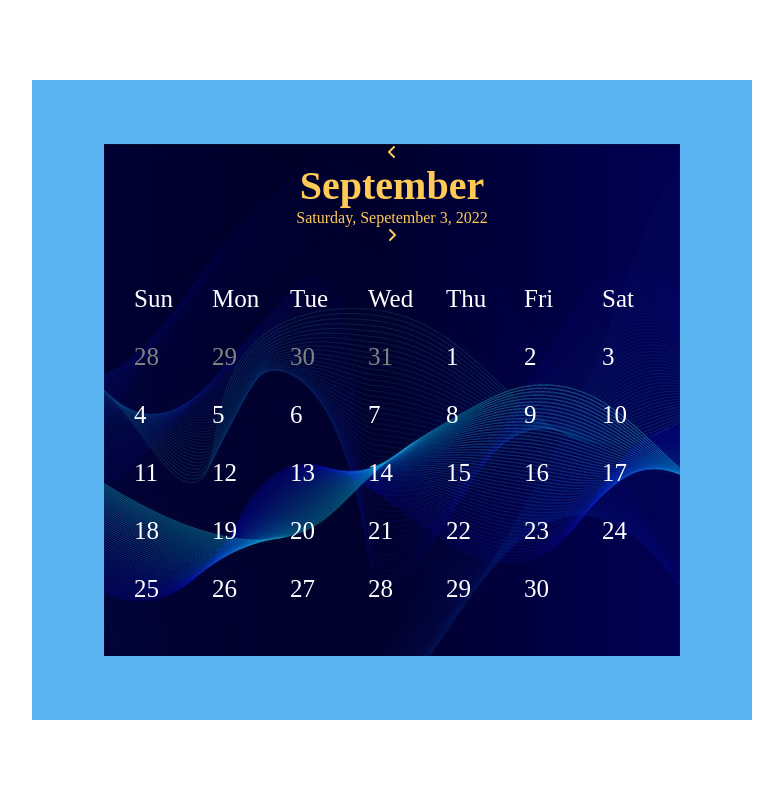
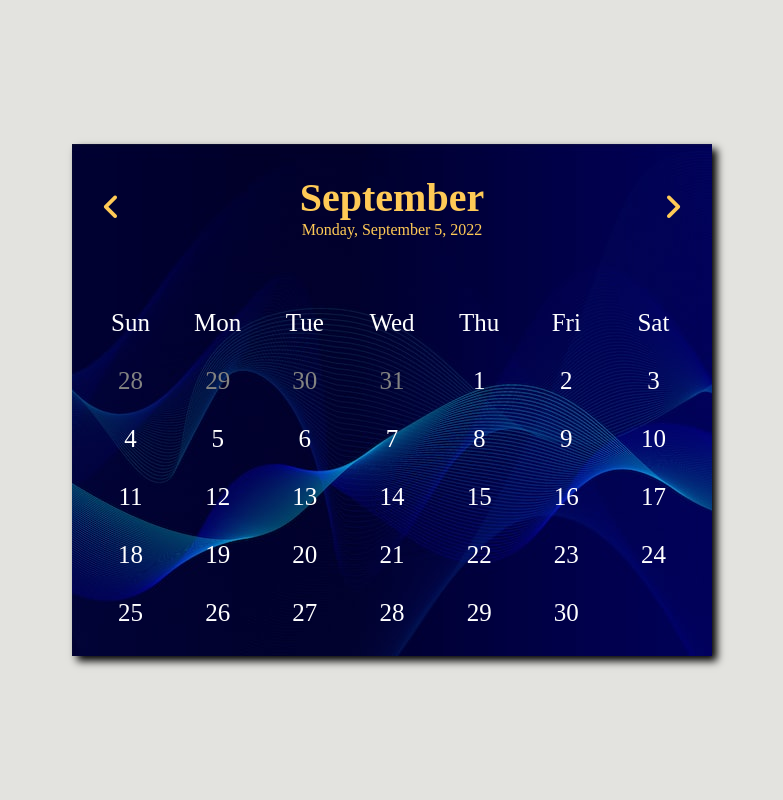
Before and after one commit to FarzanaChowdhury/The_Nerds_Cafe, a PHP site: page /calender.html in a window 1280 px wide. Shown: the whole page, without its empty margins (248-1031 px from the left). Run offline with PHP 8.4, Linux system fonts and the light colour scheme.

Commit message:
Calender structure complete

```diff
--- a/CSS/style.css
+++ b/CSS/style.css
@@ -10,27 +10,33 @@
     display:flex;
     justify-content: center;
     align-items: center;
+    background-color: #e3e3df;
 }
 
 .calender{
-width:45rem;
+width:60rem;
 height : 40rem;
-background-color: rgb(91, 179, 241);
+/* background-color: rgb(91, 179, 241); */
 display: flex;
 justify-content: center;
 align-items: center;
 }
 .month{
-    width : 80%;
+    width : 40rem;
     height : 80%;
     /* background-color: #02256a9c; */
     background-image: url('../Images/Blue-bg2.jpg');
     background-blend-mode: overlay;
+    box-shadow: 5px 5px 8px;
 }
 .month-name{
     /* background-color: #02246a; */
     text-align: center;
     color:#ffca56;
+    display : flex;
+    justify-content: space-between;
+    align-items: center;
+    padding: 30px;
 }
 .dates{
     display :grid;
@@ -39,17 +45,17 @@ align-items: center;
     font-size: 25px;
     margin: 40px 30px;
     color: white;
-
+   text-align: center;
 }
 .prev-date{
     color :#838381;
 }
-/* .events{
+#events{
     background-color: #02246a;
-    width : 150px;
-    height : 0;
-    /* display:none;
-} */
+    width : 28rem;
+    height : 32rem;
+    display: none;
+}
 .sdate:hover{
     color:#ffca56;
     cursor : pointer;
@@ -58,3 +64,25 @@ align-items: center;
 .sdate:hover ~ .dates{
     transform:translateX(-300px);
 }
+input[type=text] {
+    border-bottom: 2px solid rgb(54, 54, 54);
+    background-color: #83838147;
+    color: #f7f7f7;
+    font-size: 2rem;
+    width: 90%;
+   margin: 8px;
+  }
+  input[type=submit]
+  {
+    background-color: #1106a7b8;
+    color: #e3e3df;
+    font-size: 1.5rem;
+    margin: 8px;
+    padding: 5px;
+    border: none;
+  }
+  input[type=text]:not(:focus){
+border:none;
+border-bottom: 2px solid rgb(85, 85, 85);
+background-color:#02246a ;
+  }
--- a/JS/calender.js
+++ b/JS/calender.js
@@ -2,20 +2,38 @@ function move() {
     //  month.style.transform = "translateX(-50px)";
     //  month.style.transitionDuration ="1.3s";
 
-     eventt.style.height="auto";
-      eventt.style.transform="scale(2,2)";
+    eventt.style.display = "block";
      eventt.style.transitionDuration="3s";
-
+     month.style.boxShadow="5px 5px 8px";
 
     console.log("clicked");
+}
 
-
-}
+const eventt=document.getElementById("events");
 
 const date = document.getElementsByClassName('sdate');
 const month = document.getElementsByClassName('month')[0];
-const eventt= document.getElementsByClassName("events")[0];
+
+const inp = document.getElementById("sub");
+inp.addEventListener("click",function(){
+    inp.style.display="none";
+})
+
+const add = document.getElementById("write");
+add.addEventListener("click",function(){
+    inp.style.display="block";
+
+})
 for (var i = 0; i < date.length; i++)
-// { date[i].addEventListener("click", move);
-{date[i].addEventListener("click", move);
+{
+    date[i].addEventListener("click", move);
 }
+
+const months=[ "January","February","March","April","May","June","July","August","September","October","November","December"];
+const days =["Sunday","Monday","Tuesday","Thursday","Friday","Saturday"];
+const today=new Date()
+document.querySelector(".month h1").innerHTML=months[today.getMonth()];
+document.querySelector("#m").innerHTML=months[today.getMonth()];
+document.querySelector("#d").innerHTML=today.getDate();
+document.querySelector("#day").innerHTML=days[today.getDay()];
+document.querySelector("#year").innerHTML=today.getFullYear();
--- a/calender.html
+++ b/calender.html
@@ -15,10 +15,18 @@
         <div class="calender">
             <div class="month">
                 <div class="month-name">
-                    <i class="fas fa-angle-left prev"></i>
-                    <h1 style="font-size:40px;">September</h1>
-                    <p>Saturday, Sepetember 3, 2022</p>
-                    <i class="fas fa-angle-right next"></i>
+                    <i class="fas fa-angle-left prev" style="font-size:30px"></i>
+                    <div class="t-date">
+                        <h1 style="font-size:40px;"></h1>
+                    <p><span id="day"></span>,
+                        <span id="m"></span>
+                        <span id="d"></span>,
+                        <span id="year"></span>
+                    </p>
+
+                    </div>
+
+                    <i class="fas fa-angle-right next" style="font-size:30px"></i>
                 </div>
                 <div class ="dates">
                     <div>Sun</div>
@@ -66,8 +74,9 @@
                <div class="sdate">30</div>
             </div>
             </div>
-            <div class="events">
-
+            <div id="events">
+           <input id="write" type="text" placeholder="Add Event">
+           <input id="sub" type="submit" value="save">
             </div>
         </div>
     </div>
```
